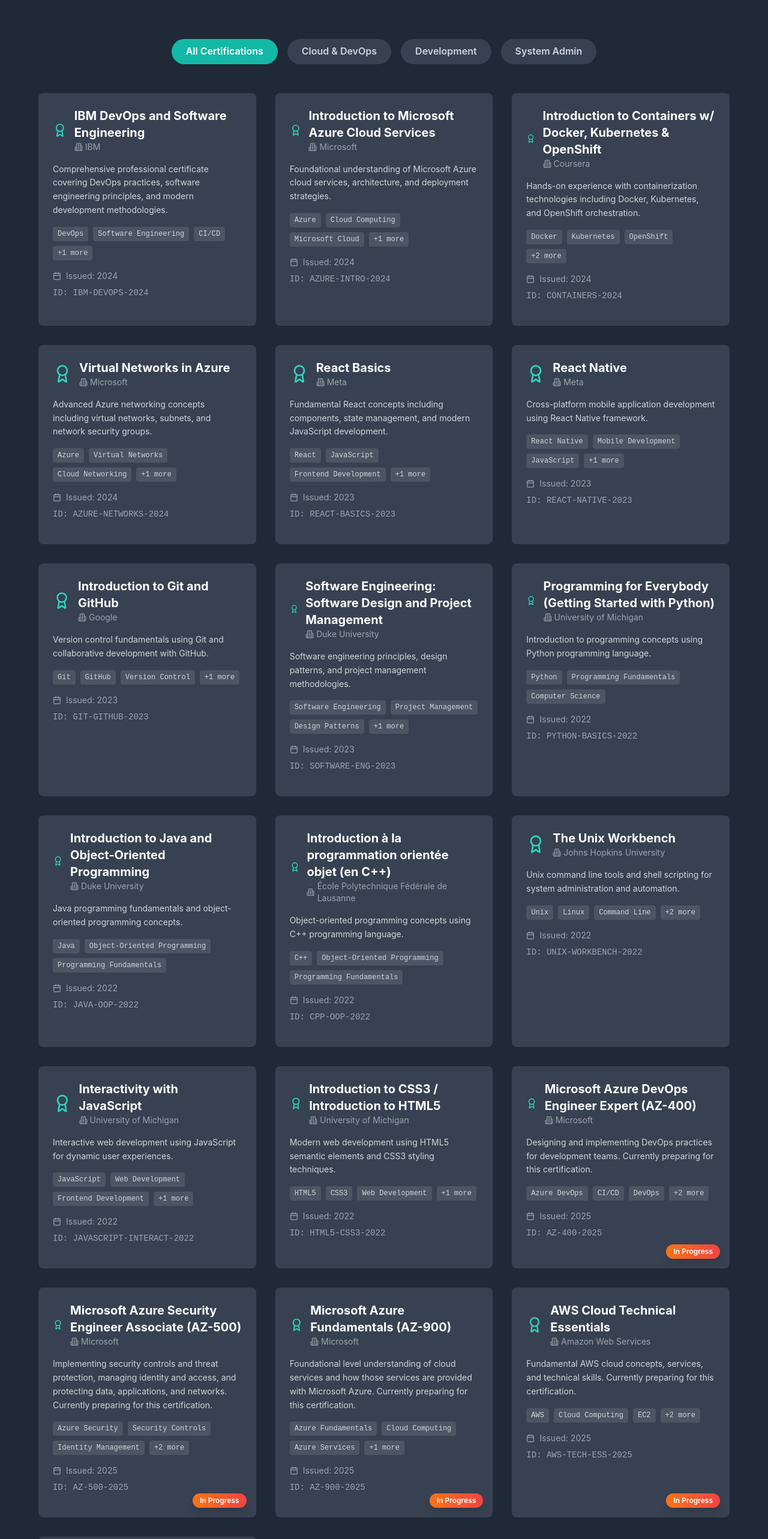
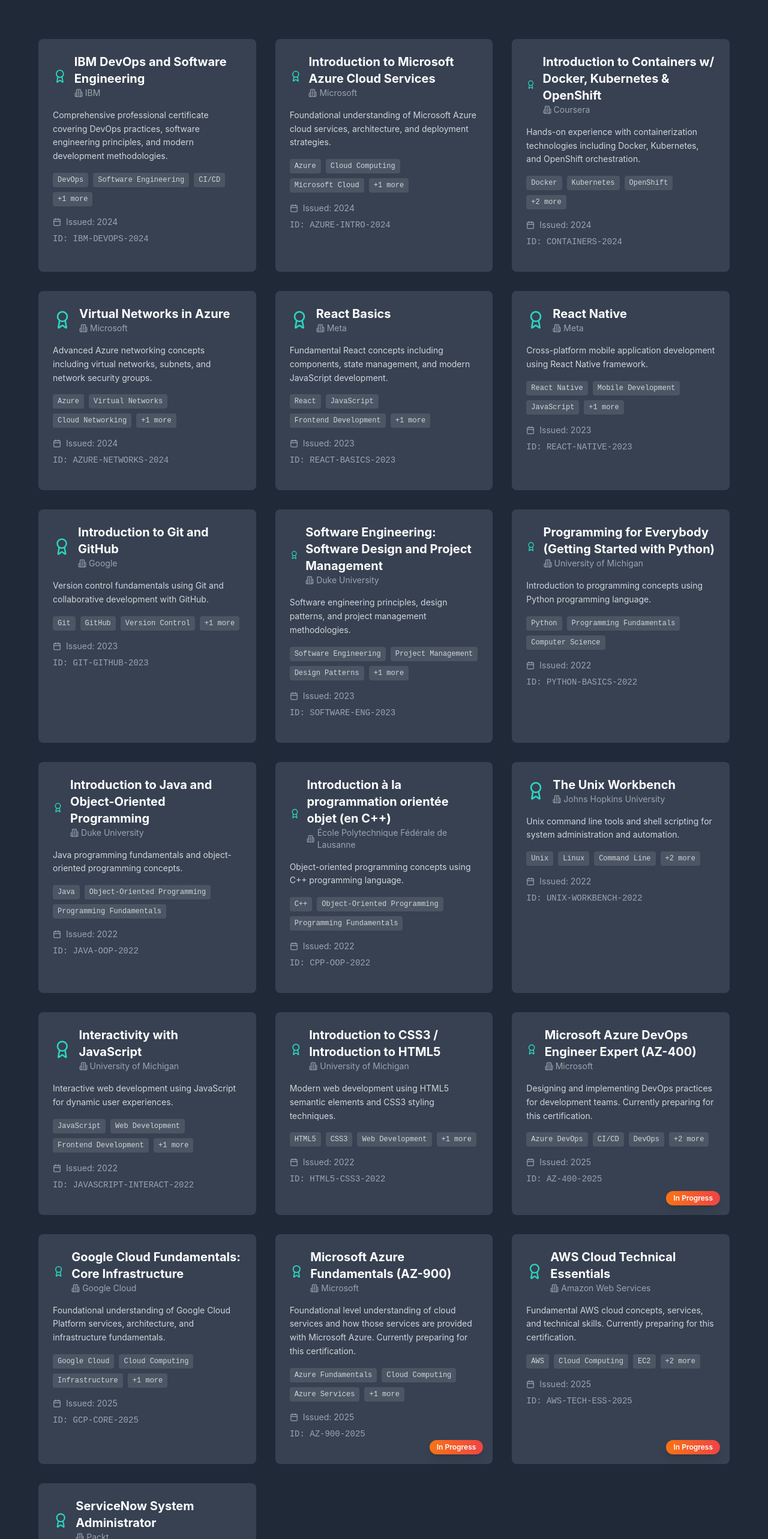
Before and after one commit to DevITJAX/my-devops-portfolio, a React (Vite) app: page / in a window 1280 px wide. Shown: the part 8525-11090 px from the top of the page at 60% size. Built offline with nearby package versions, Linux system fonts and the light colour scheme.

Commit message:
Remove certifications filter and update certifications list

```diff
--- a/src/components/sections/Certifications.jsx
+++ b/src/components/sections/Certifications.jsx
@@ -1,11 +1,9 @@
-import React, { useState } from 'react'
+import React from 'react'
 import { motion } from 'framer-motion'
 import { Award, ExternalLink, Calendar, Building2 } from 'lucide-react'
 import { certifications } from '../../data/certifications'
 
 const Certifications = () => {
-  const [activeFilter, setActiveFilter] = useState('all')
-
   const containerVariants = {
     hidden: { opacity: 0 },
     visible: {
@@ -26,36 +24,6 @@
       }
     }
   }
-
-  const filters = [
-    { key: 'all', label: 'All Certifications' },
-    { key: 'cloud', label: 'Cloud & DevOps' },
-    { key: 'development', label: 'Development' },
-    { key: 'system', label: 'System Admin' }
-  ]
-
-  const getFilteredCertifications = () => {
-    if (activeFilter === 'all') return certifications
-
-    return certifications.filter(cert => {
-      const techString = cert.technologies.join(' ').toLowerCase()
-      switch (activeFilter) {
-        case 'cloud':
-          return techString.includes('aws') || techString.includes('azure') ||
-                 techString.includes('docker') || techString.includes('kubernetes') ||
-                 techString.includes('cloud') || techString.includes('devops')
-        case 'development':
-          return techString.includes('github') || techString.includes('ci/cd') ||
-                 techString.includes('automation')
-        case 'system':
-          return techString.includes('linux') || techString.includes('system')
-        default:
-          return true
-      }
-    })
-  }
-
-  const filteredCertifications = getFilteredCertifications()
 
   return (
     <section id="certifications" className="section bg-gray-800">
@@ -78,29 +46,12 @@
             </p>
           </motion.div>
 
-          {/* Filter Buttons */}
-          <motion.div variants={itemVariants} className="flex flex-wrap justify-center gap-4 mb-12">
-            {filters.map((filter) => (
-              <button
-                key={filter.key}
-                onClick={() => setActiveFilter(filter.key)}
-                className={`px-6 py-2 rounded-full font-semibold transition-colors duration-200 ${
-                  activeFilter === filter.key
-                    ? 'bg-primary-500 text-white'
-                    : 'bg-gray-700 text-gray-300 hover:bg-gray-600'
-                }`}
-              >
-                {filter.label}
-              </button>
-            ))}
-          </motion.div>
-
           {/* Certifications Grid */}
           <motion.div
             variants={containerVariants}
             className="grid md:grid-cols-2 lg:grid-cols-3 gap-8"
           >
-            {filteredCertifications.map((cert) => (
+            {certifications.map((cert) => (
               <motion.div
                 key={cert.id}
                 variants={itemVariants}
@@ -164,13 +115,13 @@
           </motion.div>
 
           {/* No Certifications Message */}
-          {filteredCertifications.length === 0 && (
+          {certifications.length === 0 && (
             <motion.div
               variants={itemVariants}
               className="text-center py-12"
             >
               <Award className="w-16 h-16 text-gray-600 mx-auto mb-4" />
-              <p className="text-gray-400 text-lg">No certifications found for this filter.</p>
+              <p className="text-gray-400 text-lg">No certifications found.</p>
             </motion.div>
           )}
 
--- a/src/data/certifications.js
+++ b/src/data/certifications.js
@@ -167,15 +167,15 @@
   },
   {
     id: 16,
-    title: "Microsoft Azure Security Engineer Associate (AZ-500)",
-    issuer: "Microsoft",
+    title: "Google Cloud Fundamentals: Core Infrastructure",
+    issuer: "Google Cloud",
     date: "2025",
-    credentialId: "AZ-500-2025",
-    description: "Implementing security controls and threat protection, managing identity and access, and protecting data, applications, and networks. Currently preparing for this certification.",
-    technologies: ["Azure Security", "Security Controls", "Identity Management", "Threat Protection", "Network Security"],
-    verificationUrl: "https://learn.microsoft.com/certifications/azure-security-engineer",
+    credentialId: "GCP-CORE-2025",
+    description: "Foundational understanding of Google Cloud Platform services, architecture, and infrastructure fundamentals.",
+    technologies: ["Google Cloud", "Cloud Computing", "Infrastructure", "Cloud Architecture"],
+    verificationUrl: "https://coursera.org/verify",
     featured: true,
-    status: "preparing"
+    status: "in-progress"
   },
   {
     id: 17,
@@ -203,14 +203,14 @@
   },
   {
     id: 19,
-    title: "AWS Cloud Solutions Architect Professional Certificate",
-    issuer: "Amazon Web Services",
+    title: "ServiceNow System Administrator",
+    issuer: "Packt",
     date: "2025",
-    credentialId: "AWS-SAP-2025",
-    description: "Advanced AWS cloud architecture design and implementation. Currently preparing for this professional-level certification.",
-    technologies: ["AWS", "Cloud Architecture", "Solutions Design", "AWS Services", "Cloud Migration"],
-    verificationUrl: "https://aws.amazon.com/certification/certified-solutions-architect-professional/",
+    credentialId: "SERVICENOW-SA-2025",
+    description: "Comprehensive training covering ServiceNow platform administration, configuration, and system management from zero to hero.",
+    technologies: ["ServiceNow", "System Administration", "ITSM", "Platform Configuration"],
+    verificationUrl: "https://www.packtpub.com/",
     featured: true,
-    status: "preparing"
+    status: "in-progress"
   }
 ]
```
